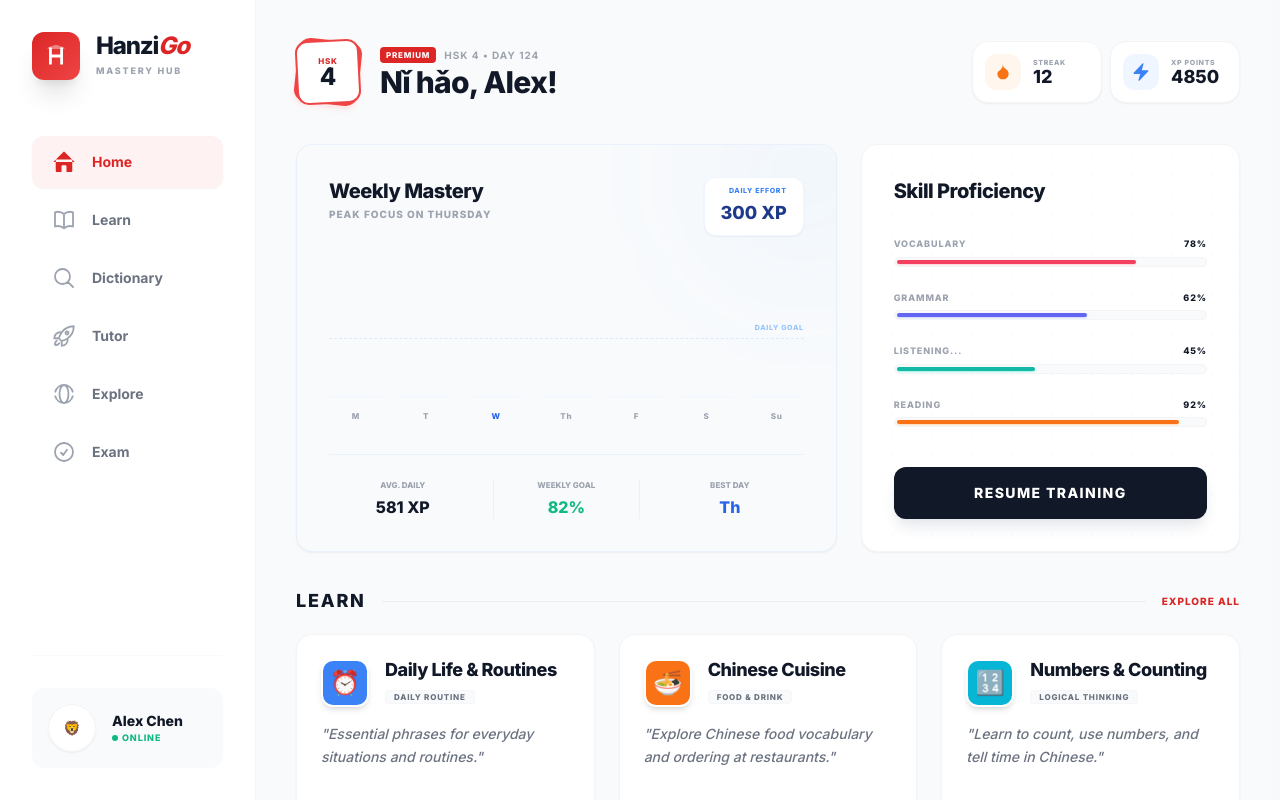
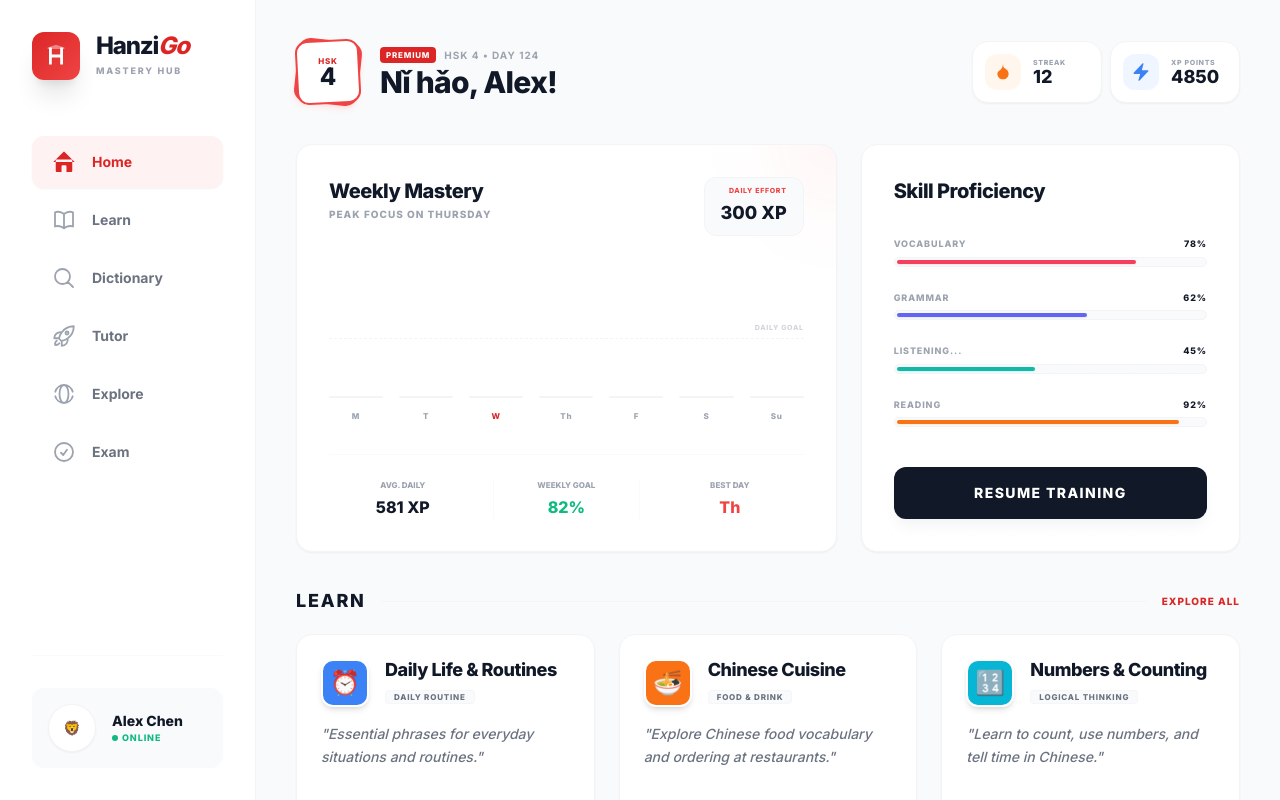
Before and after one commit to Bingbox/HanziGo---The-Chinese-Learning-Hub-V2, a React (Vite) app: page / in a window 1280 px wide. Built offline with nearby package versions, Linux system fonts and the light colour scheme.

Commit message:
feat: Refine dashboard UI and styling
Adjusted glow colors for core skills to be less intense and removed background gradient from the main dashboard container for a cleaner look.

```diff
--- a/components/Dashboard.tsx
+++ b/components/Dashboard.tsx
@@ -45,10 +45,10 @@ const Dashboard: React.FC<DashboardProps> = ({ setView }) => {
   ], [t]);
 
   const coreSkills = useMemo(() => [
-    { name: t('vocabulary'), key: 'vocabulary', color: 'bg-rose-500', glow: 'shadow-rose-200' },
-    { name: t('grammar'), key: 'grammar', color: 'bg-indigo-500', glow: 'shadow-indigo-200' },
-    { name: t('listening'), key: 'listening', color: 'bg-teal-500', glow: 'shadow-teal-200' },
-    { name: t('reading'), key: 'reading', color: 'bg-orange-500', glow: 'shadow-orange-200' },
+    { name: t('vocabulary'), key: 'vocabulary', color: 'bg-rose-500', glow: 'shadow-rose-100' },
+    { name: t('grammar'), key: 'grammar', color: 'bg-indigo-500', glow: 'shadow-indigo-100' },
+    { name: t('listening'), key: 'listening', color: 'bg-teal-500', glow: 'shadow-teal-100' },
+    { name: t('reading'), key: 'reading', color: 'bg-orange-500', glow: 'shadow-orange-100' },
   ], [t]);
 
   const handleModuleClick = (unit: Unit) => {
@@ -62,7 +62,7 @@ const Dashboard: React.FC<DashboardProps> = ({ setView }) => {
   };
 
   return (
-    <div className="p-6 md:p-10 space-y-10 animate-in fade-in duration-700 bg-gray-50/50">
+    <div className="p-6 md:p-10 space-y-10 animate-in fade-in duration-700">
       <header className="flex flex-col lg:flex-row justify-between items-start lg:items-center gap-6">
         <div className="flex items-center gap-5">
           <MasteryBadge level={user?.level || 1} />
@@ -109,24 +109,27 @@ const Dashboard: React.FC<DashboardProps> = ({ setView }) => {
       </header>
 
       <section className="grid grid-cols-1 lg:grid-cols-12 gap-6">
-        <div className="lg:col-span-7 bg-slate-50 rounded-2xl p-8 text-gray-900 relative overflow-hidden shadow-sm border border-blue-100/50 flex flex-col min-h-[350px]">
-            <div className="absolute top-0 right-0 w-48 h-48 bg-blue-400/5 rounded-full translate-x-16 -translate-y-16 blur-3xl" />
+        {/* Weekly Mastery: Updated to bg-white for unity */}
+        <div className="lg:col-span-7 bg-white rounded-2xl p-8 text-gray-900 relative overflow-hidden shadow-sm border border-gray-100 flex flex-col min-h-[350px]">
+            {/* Subtle brand accent decor */}
+            <div className="absolute top-0 right-0 w-32 h-32 bg-red-500/5 rounded-full translate-x-16 -translate-y-16 blur-2xl" />
+
             <div className="relative z-10 flex justify-between items-start mb-8">
                 <div>
                   <h3 className="text-xl font-black mb-0.5 tracking-tight">{t('weeklyMastery')}</h3>
                   <p className="text-gray-400 text-[10px] font-black uppercase tracking-widest">{t('productivityPeak')}</p>
                 </div>
                 {selectedDay !== null && (
-                  <div className="text-right bg-white px-4 py-2 rounded-xl border border-blue-50 shadow-sm transition-all">
-                    <p className="text-[7px] font-black text-blue-500 uppercase tracking-widest mb-0.5">{t('selectedDetail')}</p>
-                    <p className="text-lg font-black text-blue-900">{weeklyData[selectedDay].xp} XP</p>
+                  <div className="text-right bg-gray-50 px-4 py-2 rounded-xl border border-gray-100 transition-all">
+                    <p className="text-[7px] font-black text-red-500 uppercase tracking-widest mb-0.5">{t('selectedDetail')}</p>
+                    <p className="text-lg font-black text-gray-900">{weeklyData[selectedDay].xp} XP</p>
                   </div>
                 )}
             </div>
 
             <div className="relative z-10 flex-1 flex flex-col justify-end mt-4">
-                <div className="absolute left-0 right-0 bottom-[60%] border-t border-dashed border-blue-200/50 z-0">
-                   <span className="absolute -top-4 right-0 text-[7px] font-black text-blue-300 uppercase tracking-widest">{t('dailyGoal')}</span>
+                <div className="absolute left-0 right-0 bottom-[60%] border-t border-dashed border-gray-100 z-0">
+                   <span className="absolute -top-4 right-0 text-[7px] font-black text-gray-300 uppercase tracking-widest">{t('dailyGoal')}</span>
                 </div>
 
                 <div className="flex items-end gap-3 h-32 md:gap-4 relative z-10">
@@ -136,14 +139,14 @@ const Dashboard: React.FC<DashboardProps> = ({ setView }) => {
                           className="flex-1 flex flex-col items-center gap-3 group cursor-pointer"
                           onClick={() => setSelectedDay(i)}
                         >
-                            <div className="w-full bg-white rounded-xl relative flex items-end overflow-hidden h-full border border-blue-100/30 transition-all group-hover:shadow-inner">
+                            <div className="w-full bg-gray-50 rounded-xl relative flex items-end overflow-hidden h-full border border-gray-100 transition-all group-hover:bg-gray-100/50">
                                 <div
                                     className={`w-full rounded-t-lg transition-all duration-700 ease-out
-                                      ${selectedDay === i ? 'bg-gradient-to-t from-blue-600 to-blue-400' : 'bg-blue-100 group-hover:bg-blue-200'}`}
+                                      ${selectedDay === i ? 'bg-gradient-to-t from-red-600 to-orange-400 shadow-md shadow-red-100' : 'bg-gray-200 group-hover:bg-gray-300'}`}
                                     style={{ height: `${item.percent}%` }}
                                 ></div>
                             </div>
-                            <span className={`text-[8px] font-black tracking-widest transition-colors ${selectedDay === i ? 'text-blue-600' : 'text-gray-400'}`}>
+                            <span className={`text-[8px] font-black tracking-widest transition-colors ${selectedDay === i ? 'text-red-600' : 'text-gray-400'}`}>
                               {item.day}
                             </span>
                         </div>
@@ -151,24 +154,24 @@ const Dashboard: React.FC<DashboardProps> = ({ setView }) => {
                 </div>
             </div>
 
-            <div className="relative z-10 grid grid-cols-3 gap-4 mt-8 pt-6 border-t border-blue-100/50">
+            <div className="relative z-10 grid grid-cols-3 gap-4 mt-8 pt-6 border-t border-gray-50">
                 <div className="text-center">
                     <p className="text-[8px] text-gray-400 font-black uppercase mb-1">{t('avgDaily')}</p>
                     <p className="text-base font-black text-gray-900">581 XP</p>
                 </div>
-                <div className="text-center border-x border-blue-100/50">
+                <div className="text-center border-x border-gray-50">
                     <p className="text-[8px] text-gray-400 font-black uppercase mb-1">{t('weeklyGoal')}</p>
                     <p className="text-base font-black text-emerald-500">82%</p>
                 </div>
                 <div className="text-center">
                     <p className="text-[8px] text-gray-400 font-black uppercase mb-1">{t('bestDay')}</p>
-                    <p className="text-base font-black text-blue-600">{weeklyData[3].day}</p>
+                    <p className="text-base font-black text-red-500">{weeklyData[3].day}</p>
                 </div>
             </div>
         </div>
 
         <div className="lg:col-span-5 bg-white rounded-2xl p-8 border border-gray-100 shadow-sm flex flex-col justify-between relative overflow-hidden">
-            <div className="absolute top-0 right-0 w-full h-full bg-[radial-gradient(#f1f5f9_1px,transparent_1px)] [background-size:20px_20px] opacity-40 pointer-events-none" />
+            <div className="absolute top-0 right-0 w-full h-full bg-[radial-gradient(#f1f5f9_1px,transparent_1px)] [background-size:20px_20px] opacity-20 pointer-events-none" />
             <div className="relative z-10">
                 <h4 className="text-xl font-black mb-8 tracking-tight">{t('skillRadar')}</h4>
                 <div className="space-y-6">
@@ -190,7 +193,7 @@ const Dashboard: React.FC<DashboardProps> = ({ setView }) => {
             </div>
             <button
                 onClick={() => setView(View.LEARN)}
-                className="w-full py-4 bg-gray-900 text-white rounded-xl font-black text-sm hover:bg-red-600 transition-all mt-10 shadow-lg shadow-gray-200 uppercase tracking-widest relative z-10"
+                className="w-full py-4 bg-gray-900 text-white rounded-xl font-black text-sm hover:bg-red-600 transition-all mt-10 shadow-lg shadow-gray-100 uppercase tracking-widest relative z-10"
             >
                 {t('resumeTraining')}
             </button>
@@ -200,7 +203,7 @@ const Dashboard: React.FC<DashboardProps> = ({ setView }) => {
       <section className="space-y-6">
         <div className="flex items-center gap-4">
             <h3 className="text-lg font-black text-gray-900 uppercase tracking-widest leading-none shrink-0">{t('learn')}</h3>
-            <div className="h-px flex-1 bg-gray-200/60" />
+            <div className="h-px flex-1 bg-gray-100" />
             <button
               onClick={() => setView(View.LEARN)}
               className="text-[10px] font-black text-red-600 uppercase tracking-widest hover:underline"
@@ -221,7 +224,7 @@ const Dashboard: React.FC<DashboardProps> = ({ setView }) => {
                         {unit.icon}
                       </div>
                       <div className="flex-1">
-                        <h4 className="text-lg font-black text-gray-900 leading-tight group-hover:text-red-600 transition-colors tracking-tight">{unit.title}</h4>
+                        <h4 className="text-lg font-black text-gray-900 leading-tight group-hover:text-red-600 transition-colors tracking-tight text-wrap">{unit.title}</h4>
                         <div className="inline-flex px-2 py-0.5 bg-gray-50 rounded mt-2 border border-gray-100/50">
                           <p className="text-[8px] font-black text-gray-500 uppercase tracking-widest leading-none">{unit.focus}</p>
                         </div>
@@ -240,7 +243,7 @@ const Dashboard: React.FC<DashboardProps> = ({ setView }) => {
       <section className="space-y-6">
         <div className="flex items-center gap-4">
             <h3 className="text-lg font-black text-gray-900 uppercase tracking-widest leading-none shrink-0">{t('explore')}</h3>
-            <div className="h-px flex-1 bg-gray-200/60" />
+            <div className="h-px flex-1 bg-gray-100" />
         </div>
 
         <div
```
